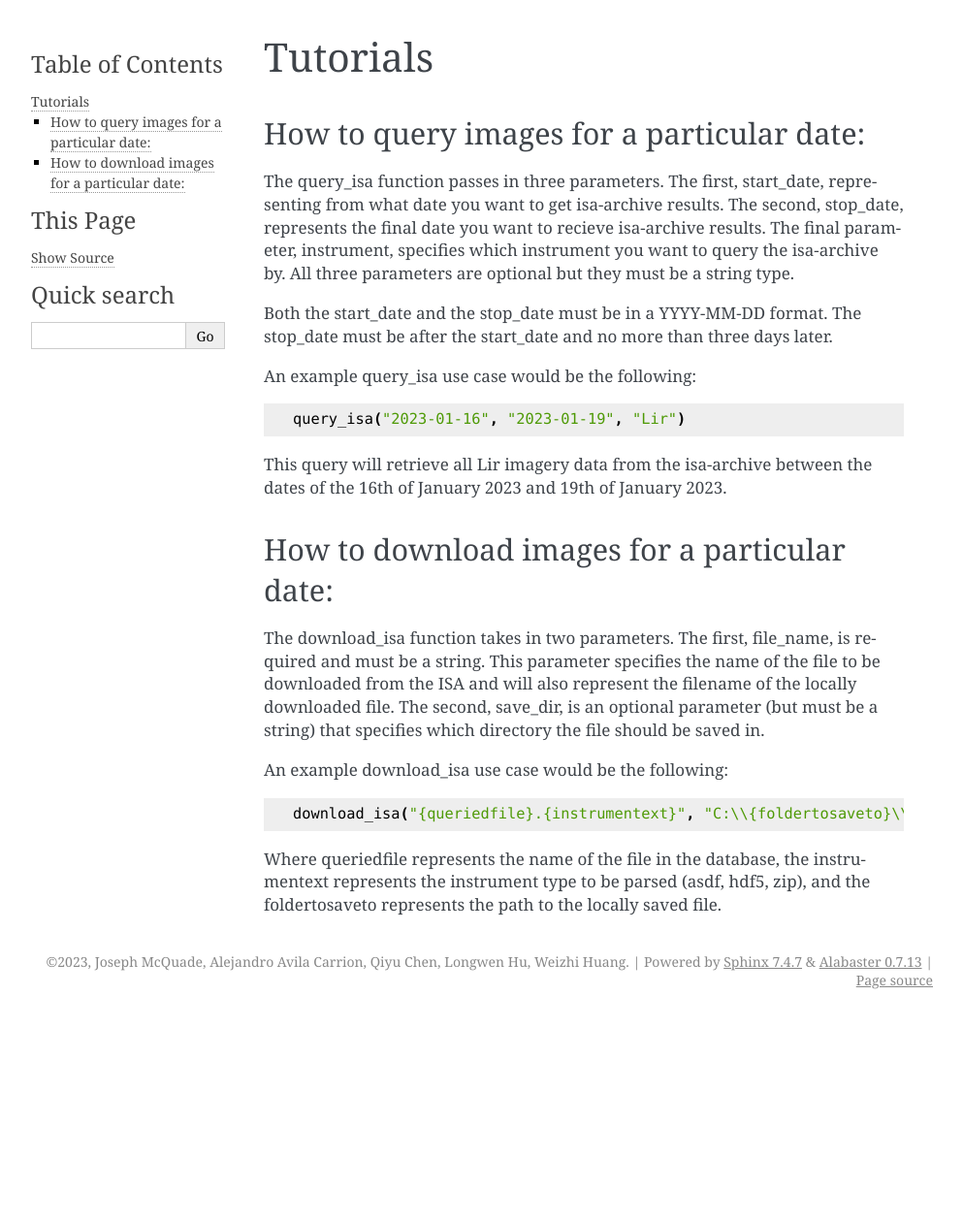
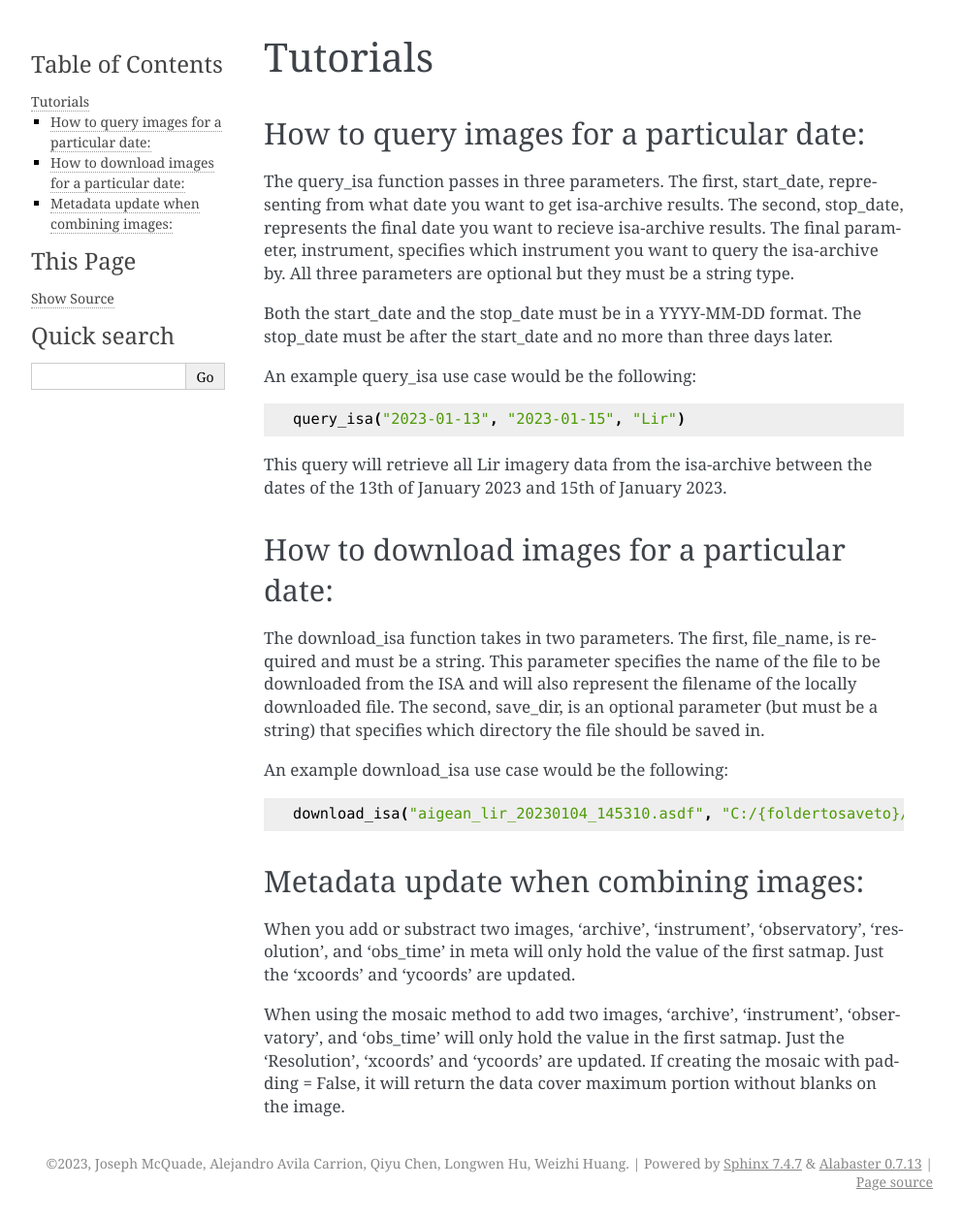
Before and after one commit to alex-avv/package-aigeanpy, a Sphinx documentation site: the page built from docs/content/tutorial.rst, in a window 1280 px wide. Shown: the whole page at 97% size, without its empty margins (148-1141 px from the left). Built offline with Sphinx 7.4.7, drawn with Linux system fonts in a browser that asks for light colours; before the commit the page ends 1050 px from its top, so only the background shows below that.

Commit message:
docs: Slight adjustment to tutorial page

```diff
--- a/docs/content/tutorial.rst
+++ b/docs/content/tutorial.rst
@@ -16,9 +16,9 @@ An example query_isa use case would be the following:
 
 .. code-block:: Python
 
-    query_isa("2023-01-16", "2023-01-19", "Lir")
+    query_isa("2023-01-13", "2023-01-15", "Lir")
 
-This query will retrieve all Lir imagery data from the isa-archive between the dates of the 16th of January 2023 and 19th of January 2023.
+This query will retrieve all Lir imagery data from the isa-archive between the dates of the 13th of January 2023 and 15th of January 2023.
 
 How to download images for a particular date:
 *********************************************
@@ -32,7 +32,11 @@ An example download_isa use case would be the following:
 
 .. code-block:: Python
 
-    download_isa("{queriedfile}.{instrumentext}", "C:\\{foldertosaveto}\\")
+    download_isa("aigean_lir_20230104_145310.asdf", "C:/{foldertosaveto}/")
 
-Where queriedfile represents the name of the file in the database, the instrumentext represents the instrument type to be parsed (asdf, hdf5, zip),
-and the foldertosaveto represents the path to the locally saved file.
+Metadata update when combining images:
+**************************************
+When you add or substract two images, 'archive', 'instrument', 'observatory', 'resolution', and 'obs_time' in meta will only hold the value of the first satmap. Just the 'xcoords' and 'ycoords' are updated.
+
+When using the mosaic method to add two images, 'archive', 'instrument', 'observatory', and 'obs_time' will only hold the value in the first satmap. Just the 'Resolution', 'xcoords' and 'ycoords' are updated.
+If creating the mosaic with padding = False, it will return the data cover maximum portion without blanks on the image.
```
Also changed, not shown: README.md (+1 -1 lines).
